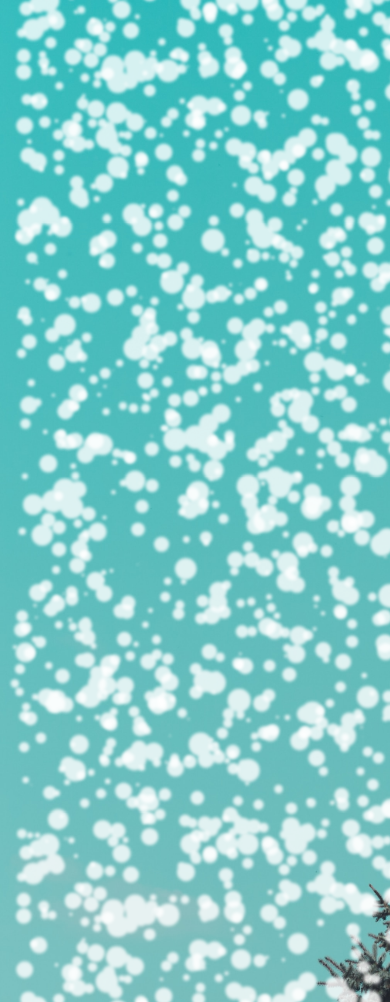
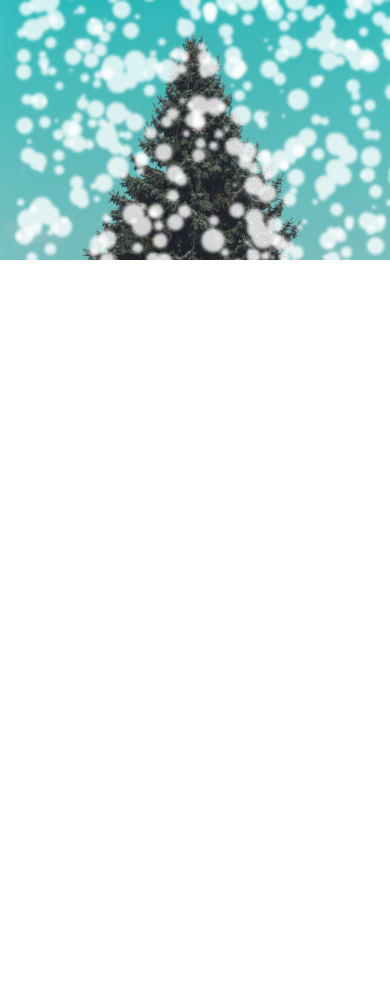
Before and after one commit to Harithmetic1/christmas-tree, a plain HTML site: page index.html in a window 390 px wide. Shown: the top 1002 px of the page. Drawn offline with Linux system fonts and the light colour scheme.

Commit message:
responsiveness
adding responsiveness

```diff
--- a/index.html
+++ b/index.html
@@ -8,10 +8,14 @@
 </head>
 <body>
 
-    <style>
+
+     <style>
      body{
          background-image: url("https://harithmetic1.github.io/christmas-tree/snowbgs.jpg");
          width: 100%;
+         height: auto;
+         background-size: contain;
+         background-repeat: no-repeat;
      }
      </style>
 
```
